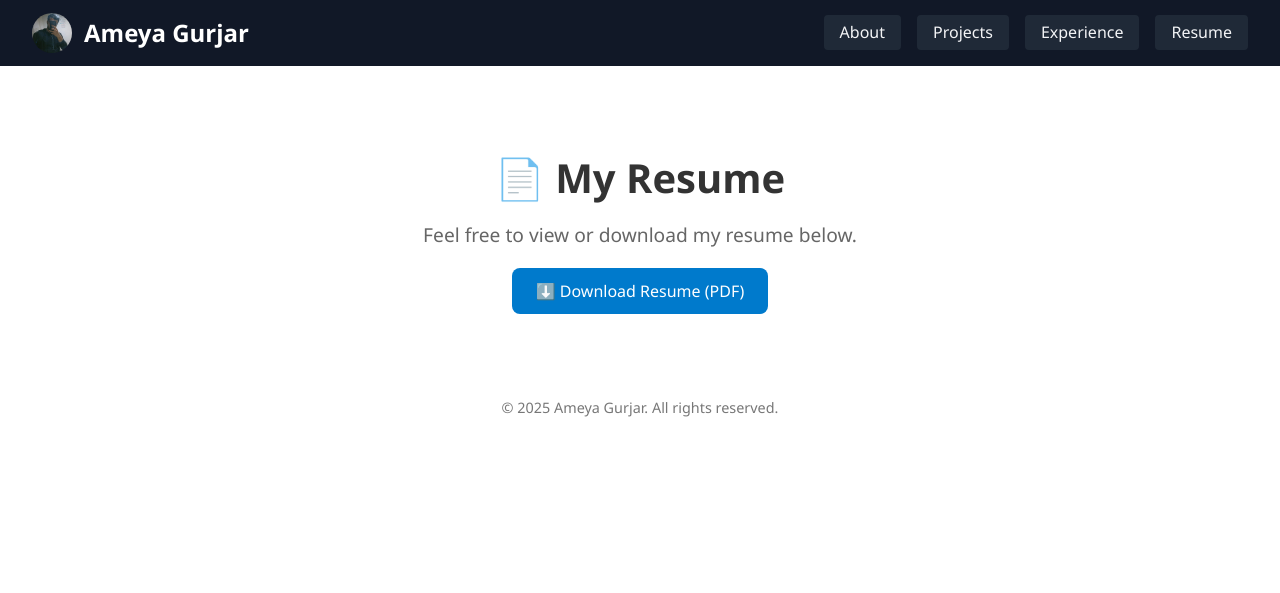
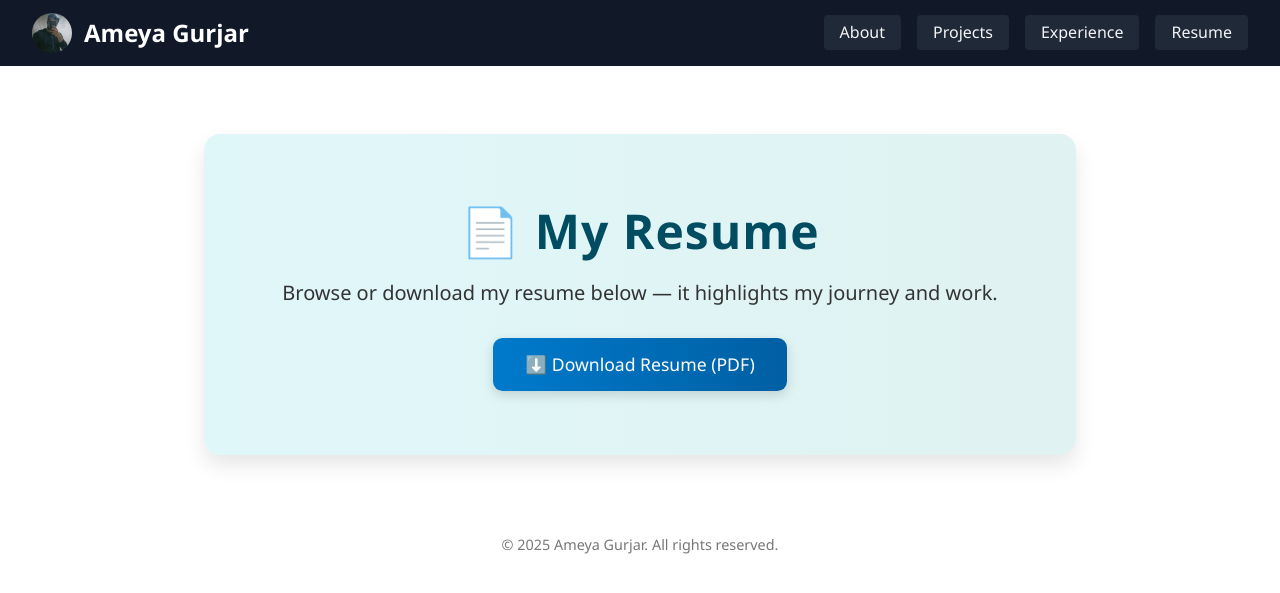
Before and after one commit to Ameya674/portfolio.github.io, a Jekyll site: the page built from resume.md, in a window 1280 px wide. Shown: the top 593 px of the page. Built offline with Jekyll 4.4.1, drawn with Linux system fonts in a browser that asks for light colours.

Commit message:
modified resume page

```diff
--- a/resume.md
+++ b/resume.md
@@ -3,20 +3,25 @@ layout: default
 title: Resume
 ---
 
-<section style="text-align: center; padding: 3rem 1rem;">
-  <h1 style="font-size: 2.5rem; margin-bottom: 1rem;">📄 My Resume</h1>
-  <p style="font-size: 1.2rem; color: #666; margin-bottom: 2rem;">
-    Feel free to view or download my resume below.
+<section style="text-align: center; padding: 4rem 1rem; background: linear-gradient(to right, #e0f7fa, #e0f2f1); border-radius: 1rem; box-shadow: 0 10px 20px rgba(0,0,0,0.1); margin: 2rem;">
+  <h1 style="font-size: 3rem; margin-bottom: 1rem; color: #004d61; font-weight: bold; letter-spacing: 1px;">
+    📄 My Resume
+  </h1>
+  <p style="font-size: 1.25rem; color: #333; margin-bottom: 2rem;">
+    Browse or download my resume below — it highlights my journey and work.
   </p>
+
   <a href="/assets/resume.pdf" target="_blank" style="
-    background-color: #007acc;
+    display: inline-block;
+    background: linear-gradient(to right, #007acc, #005fa3);
     color: white;
-    padding: 0.75rem 1.5rem;
-    font-size: 1rem;
-    border-radius: 0.5rem;
+    padding: 0.9rem 2rem;
+    font-size: 1.1rem;
+    border-radius: 0.6rem;
     text-decoration: none;
-    transition: background-color 0.3s ease;
-  " onmouseover="this.style.backgroundColor='#005fa3'" onmouseout="this.style.backgroundColor='#007acc'">
+    box-shadow: 0 4px 12px rgba(0,0,0,0.15);
+    transition: transform 0.2s ease, box-shadow 0.2s ease;
+  " onmouseover="this.style.transform='scale(1.05)'; this.style.boxShadow='0 6px 16px rgba(0,0,0,0.2)'" onmouseout="this.style.transform='scale(1)'; this.style.boxShadow='0 4px 12px rgba(0,0,0,0.15)'">
     ⬇️ Download Resume (PDF)
   </a>
 </section>
```
